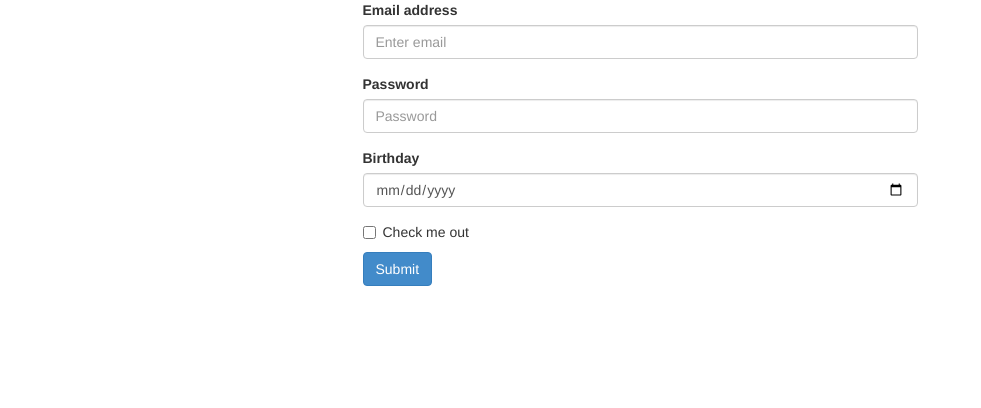
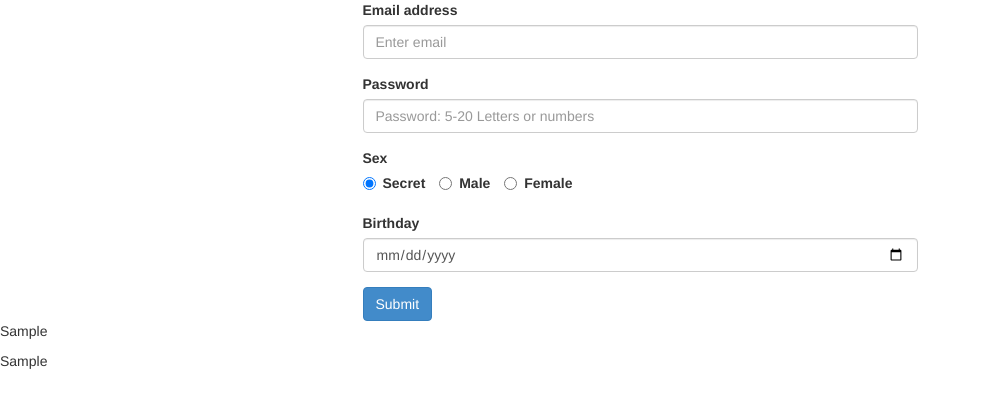
Before and after one commit to BuaaBoys/Online-questionnaire-survey-system, a Django app: template qsystem/accounts/templates/accounts/register.html in a window 1280 px wide. Shown: the top 408 px of the page, without its empty margins (0-981 px from the left). Run offline with Django 3.2, Linux system fonts and the light colour scheme; the template is opened without the code that fills it: most values are stand-ins (such as "Sample title", 1, 10 or a date in 2020); parts of the project's set-up code (start-up, migrations or seed data) failed here and were passed over; some libraries are stand-ins or nearby versions.

Commit message:
Register finished

```diff
--- a/qsystem/accounts/templates/accounts/register.html
+++ b/qsystem/accounts/templates/accounts/register.html
@@ -6,6 +6,9 @@
     <script src="{{ STATIC_URL }}js/bootstrap.min.js"></script>
 	<script type="text/javascript">
 		function submit(button) {
+			var time = new Date();
+			var date = time.getFullYear() + "/" + time.getMonth() + "/" + time.getDate();
+			document.getElementsByName("register_date")[0].val(date);
 			document.getElementsByTagName('form')[0].submit();
 		}
 	</script>
@@ -19,27 +22,46 @@
 					{% csrf_token %}
 					<div class="form-group">
 						<label for="InputEmail1">Email address</label>
-						<input type="email" class="form-control" name="email" placeholder="Enter email">
+						<input type="email" class="form-control" name="email" placeholder="Enter email" max="50" required>
 					</div>
 					<div class="form-group">
 						<label for="InputPassword1">Password</label>
-						<input type="password" class="form-control" name="password" placeholder="Password">
+						<input type="password" class="form-control" name="password" placeholder="Password: 5-20 Letters or numbers" required pattern="^[a-zA-Z][a-zA-Z0-9-_\.]{5,12}$" maxlength="20">
+					</div>
+					<div class="form-group">
+						<label for="SelectSex row">Sex</label>
+						<br>
+						<div class="radio-inline">
+  							<label>
+   								<input type="radio" name="sex" id="SecretRadios" value=Secret checked>
+    								Secret
+ 							</label>
+ 						</div>
+ 						<div class="radio-inline">
+ 							<label>
+   								<input type="radio" name="sex" id="MaleRadios" value="Male">
+    								Male
+ 							</label>
+ 						</div>
+ 						<div class="radio-inline">
+							<label>
+   								<input type="radio" name="sex" id="FemaleRadios" value="Female">
+    								Female
+ 							</label>
+						</div>
 					</div>
 					<div class="form-group">
 						<label for="InputBirthday1">Birthday</label>
 						<input type="date" class="form-control" name="birthday" placeholder="Password">
 					</div>
-					<div class="checkbox">
-						<label>
-							<input type="checkbox"> Check me out
-						</label>
-					</div>
 					<input type="hidden" name="registered" value=True>
 					<input type="hidden" name="register_date" id="register_date">
-					<button type="submit" class="btn btn-primary" >Submit</button>
+					<button class="btn btn-primary" onlick="javascript:submit()">Submit</button>
 				</form>
 			</div>
 			<div class="col-md-3"></div>
 		</div>
 	</div>
+	<p>{{ li1 }}</p>
+	<p>{{ li2 }}</p>
 </body>
```
Also changed, not shown: qsystem/accounts/models.py (+12 -0 lines), qsystem/accounts/views.py (+0 -22 lines).
